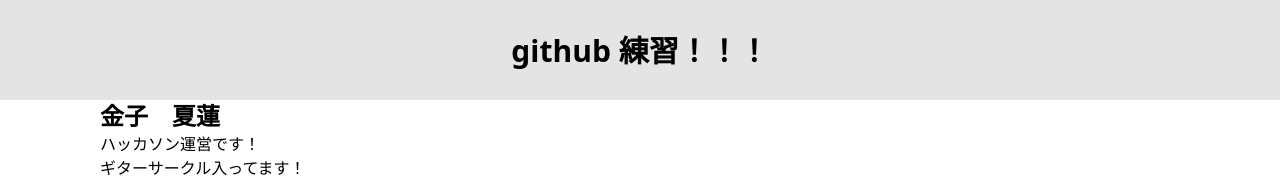
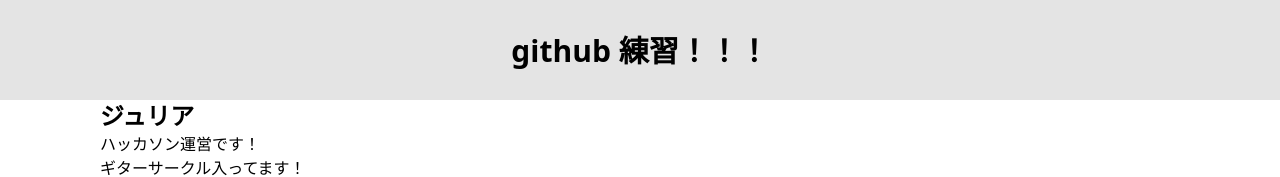
Before and after one commit to KEISHIRO-TERASHITA/2023-02-git_practice, a plain HTML site: page index.html in a window 1280 px wide. Shown: the top 177 px of the page. Drawn offline with Linux system fonts and the light colour scheme.

Commit message:
ジュリアにしたよ

```diff
--- a/index.html
+++ b/index.html
@@ -20,7 +20,7 @@
 
     <!-- サンプルここから -->
     <section>
-      <h1>金子　夏蓮</h1>
+      <h1>ジュリア</h1>
       <ul>
         <li>ハッカソン運営です！</li>
         <li>ギターサークル入ってます！</li>
```
